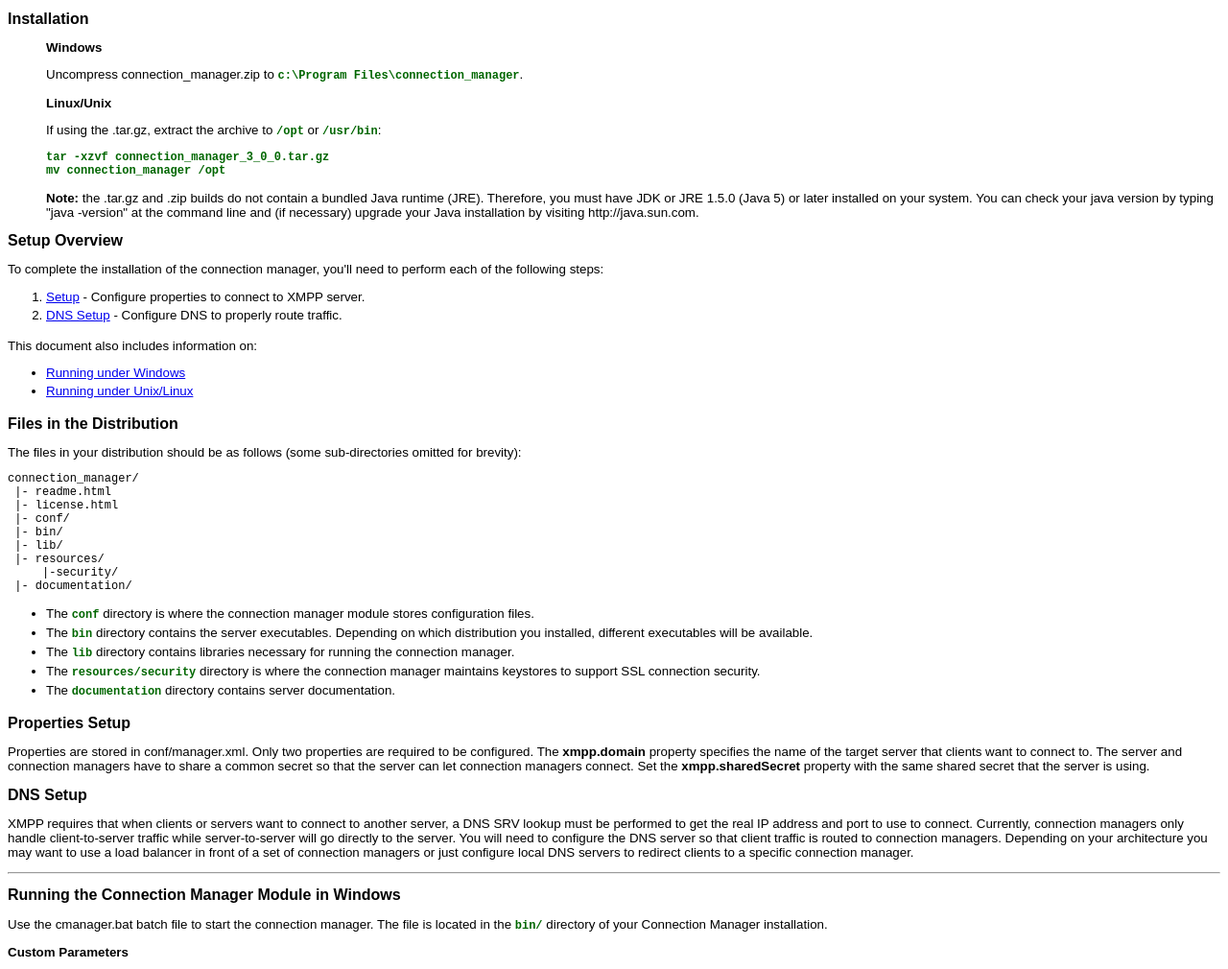
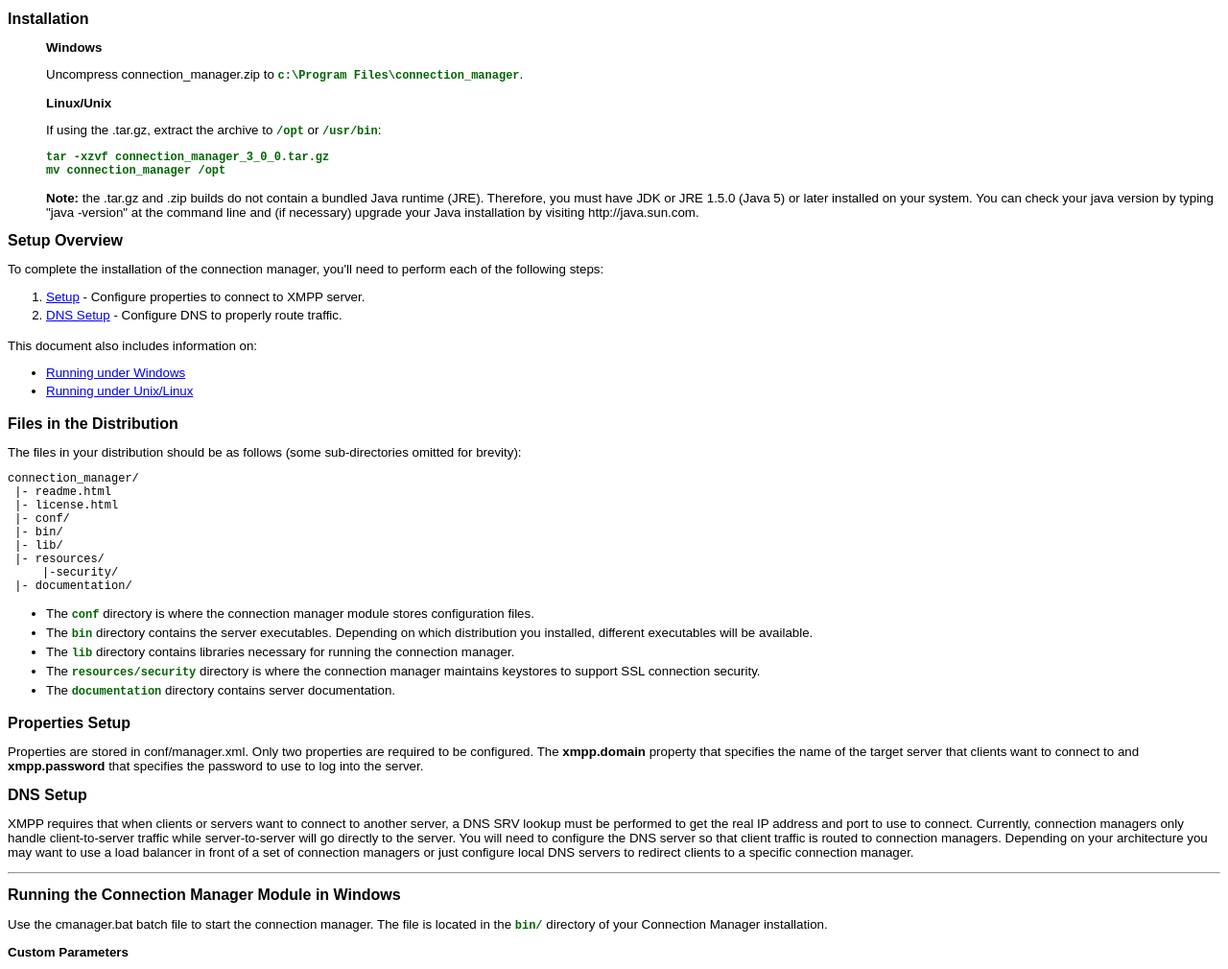
Before and after one commit to igniterealtime/Openfire-connectionmanager, a plain HTML site: page documentation/docs/install-guide.html in a window 1280 px wide. Shown: the part 79-1089 px from the top of the page at 96% size. Drawn offline with Linux system fonts and the light colour scheme.

Commit message:
1. Renamed sharedSecret property to password 2. Improved doc.

```diff
--- a/documentation/docs/install-guide.html
+++ b/documentation/docs/install-guide.html
@@ -76,10 +76,9 @@ documentation.</li>
 </p>
 <h2><a name="config"></a>Properties Setup</h2>
 <p>Properties are stored in conf/manager.xml. Only two properties are required to be
-configured. The <b>xmpp.domain</b> property specifies the name of the target server
-that clients want to connect to. The server and connection managers have to share a
-common secret so that the server can let connection managers connect. Set the
-<b>xmpp.sharedSecret</b> property with the same shared secret that the server is using.
+configured. The <b>xmpp.domain</b> property that specifies the name of the target server
+that clients want to connect to and <b>xmpp.password</b> that specifies the password to
+use to log into the server.
 </p>
 
 <h2><a name="dns">DNS Setup</a></h2>
```
